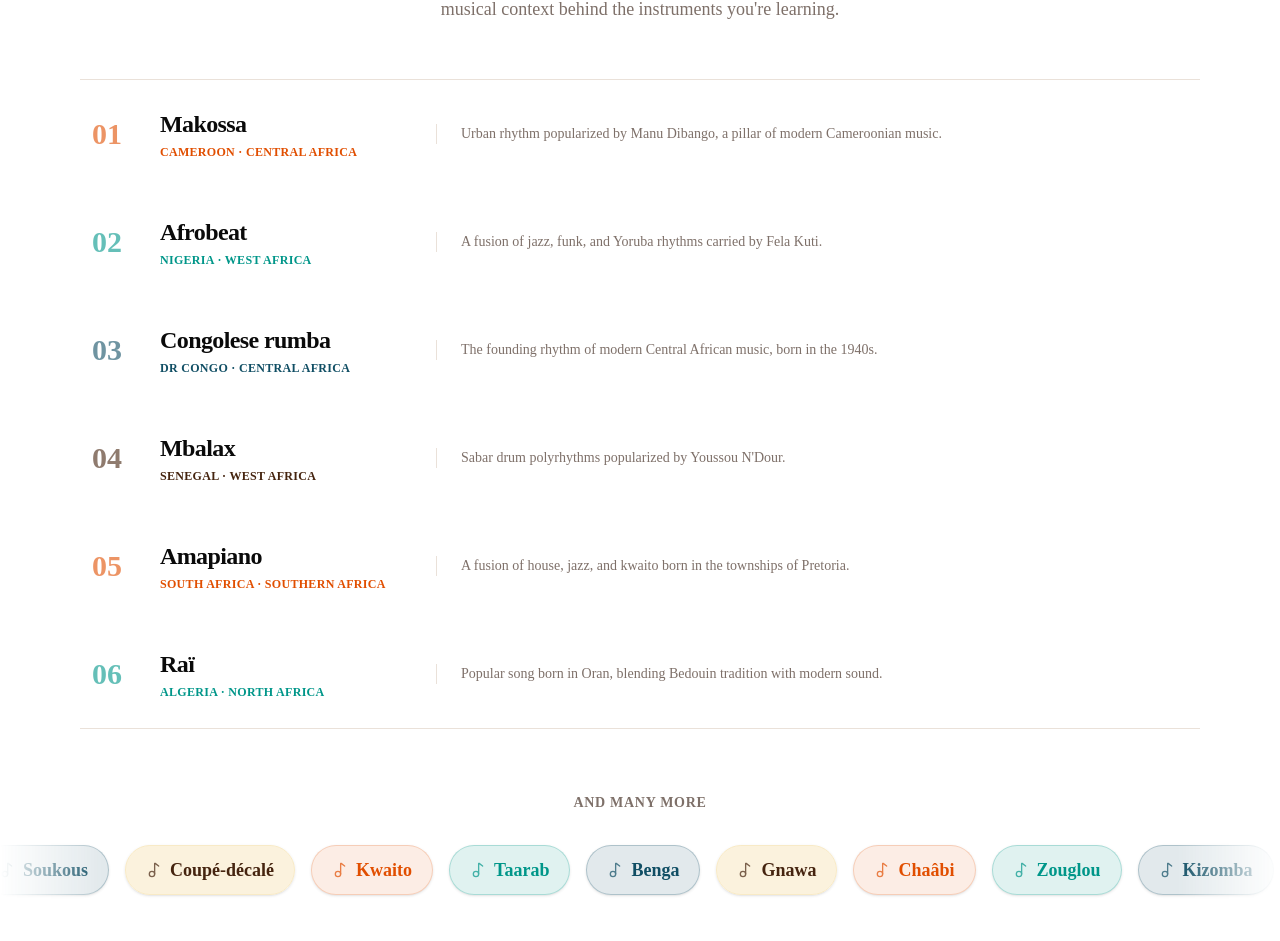
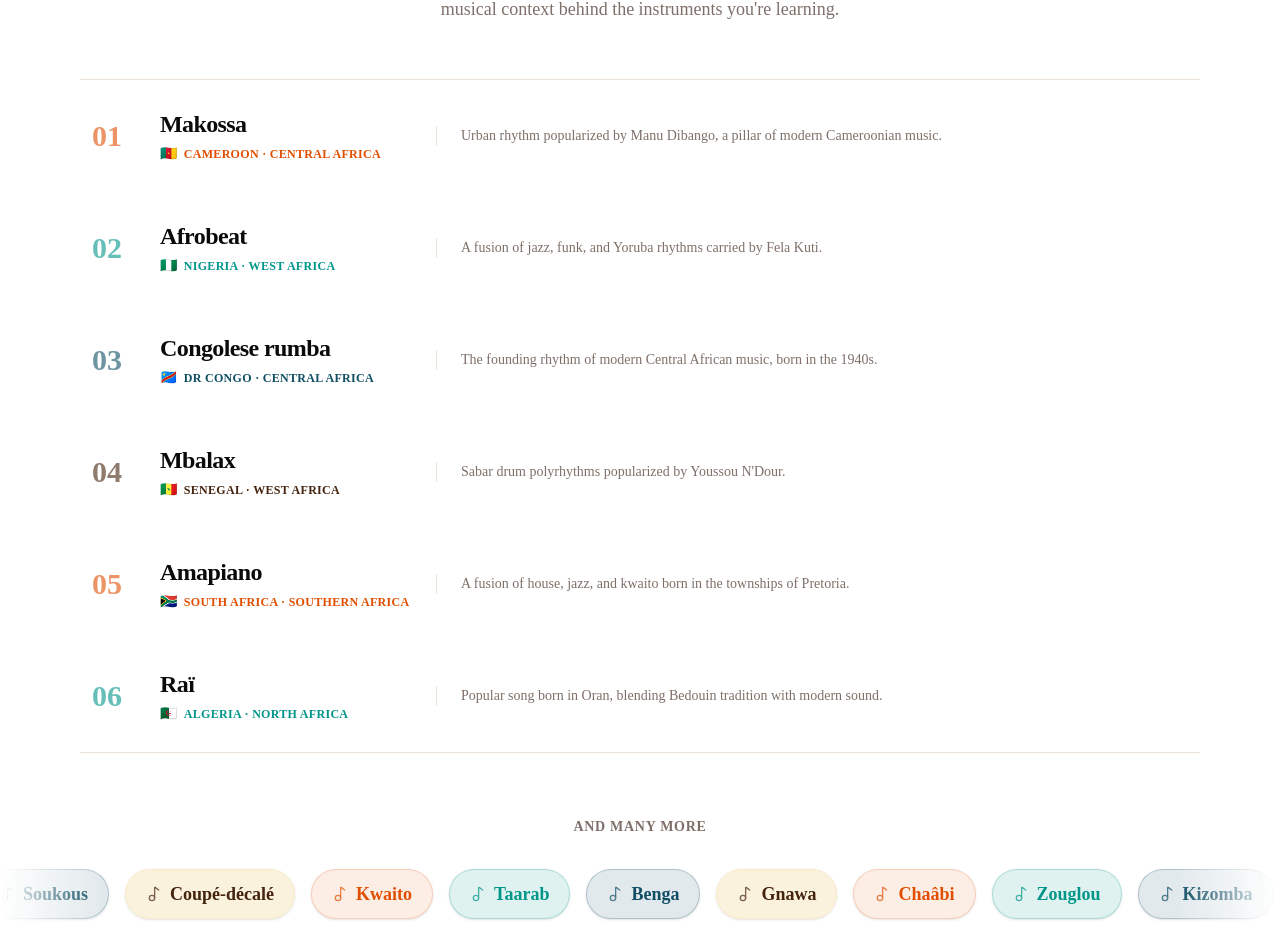
Before and after one commit to ulfrank2024/AfriSon-, a Next.js app: page /en in a window 1280 px wide. Shown: the part 2074-3015 px from the top of the page. Built offline with nearby package versions, Linux system fonts and the light colour scheme; no server answers.

Commit message:
feat: drapeaux des pays dans la section rythmes
Ajoute l'emoji du drapeau national à côté de chaque région dans la
tracklist (Cameroun, Nigeria, RD Congo, Sénégal, Afrique du Sud,
Algérie).

```diff
--- a/src/components/marketing/rhythms-section.tsx
+++ b/src/components/marketing/rhythms-section.tsx
@@ -6,6 +6,15 @@ import { StaggerGroup, StaggerItem } from "@/components/motion/stagger-group";
 import { cn } from "@/lib/utils";
 
 const GENRES = ["makossa", "afrobeat", "rumba", "mbalax", "amapiano", "rai"] as const;
+
+const FLAGS: Record<(typeof GENRES)[number], string> = {
+  makossa: "🇨🇲",
+  afrobeat: "🇳🇬",
+  rumba: "🇨🇩",
+  mbalax: "🇸🇳",
+  amapiano: "🇿🇦",
+  rai: "🇩🇿",
+};
 
 const ACCENTS = [
   { text: "text-primary", bar: "bg-primary" },
@@ -65,10 +74,13 @@ export function RhythmsSection() {
                     </h3>
                     <p
                       className={cn(
-                        "mt-1 text-xs font-semibold tracking-wide uppercase",
+                        "mt-1 flex items-center gap-1.5 text-xs font-semibold tracking-wide uppercase",
                         accent.text,
                       )}
                     >
+                      <span aria-hidden className="text-sm not-italic">
+                        {FLAGS[genre]}
+                      </span>
                       {t(`genres.${genre}.region`)}
                     </p>
                   </div>
```
